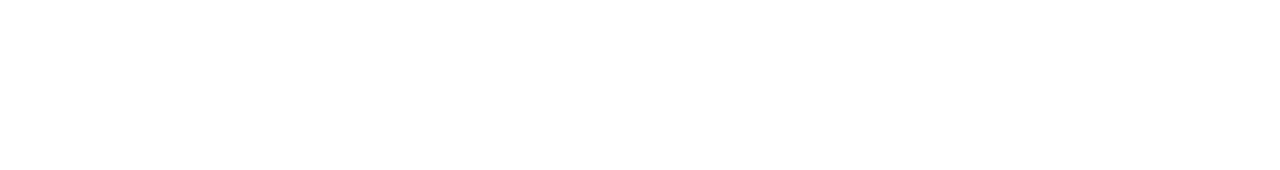
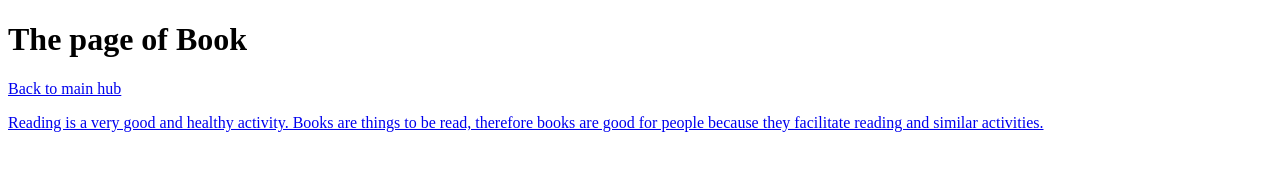
Before and after one commit to Cron312/Cron312Assignment.github.io, a plain HTML site: page page1.html in a window 1280 px wide. Drawn offline with Linux system fonts and the light colour scheme.

Commit message:
Update page1.html

```diff
--- a/page1.html
+++ b/page1.html
@@ -4,8 +4,12 @@
     <title>First Page</title>
   </head>
   <body>
+    <h1>The page of Book</h1>
     <nav>
-
+      <div><a href="./index.html">Back to main hub</div>
     </nav>
+    <p>
+      Reading is a very good and healthy activity. Books are things to be read, therefore books are good for people because they facilitate reading and similar activities.
+    </p>
   </body>
 </html>
```
